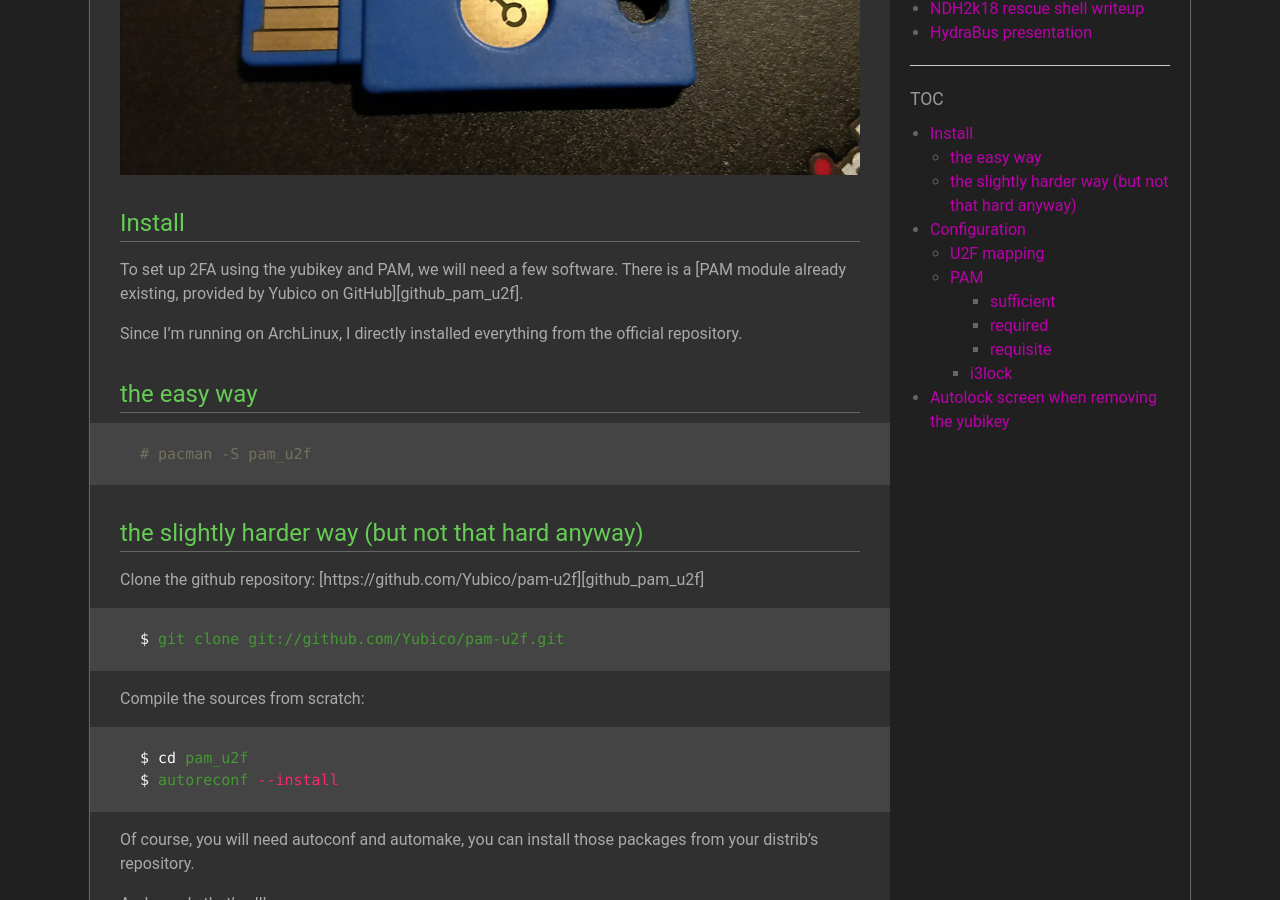
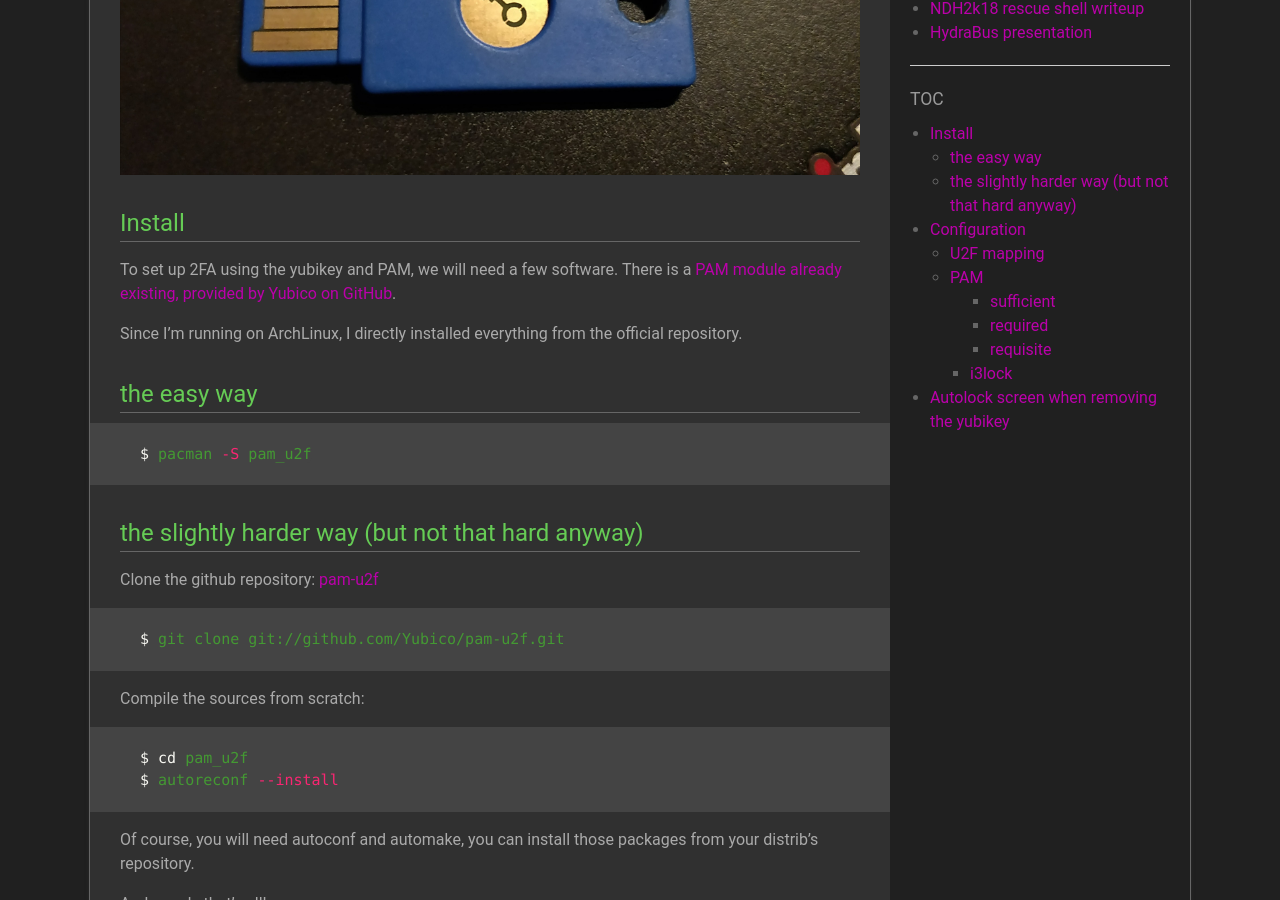
Before and after one commit to entropyqueen/entropyQueen.github.io, a Jekyll site: the page built from _posts/2020-07-14-Setting_up_2FA_on_Linux_with_PAM.md, in a window 1280 px wide and 900 px high, scrolled down 588 px. Built offline with Jekyll 4.4.1, drawn with Linux system fonts in a browser that asks for light colours; comment, search, counter and statistics services are not loaded; part of the change alters nothing that is shown.

Commit message:
minor fixes u2f pam

````diff
--- a/_posts/2020-07-14-Setting_up_2FA_on_Linux_with_PAM.md
+++ b/_posts/2020-07-14-Setting_up_2FA_on_Linux_with_PAM.md
@@ -17,19 +17,19 @@ Quick post to explain how I setup my Two Factor Authentication on Linux using a
 # Install
 
 To set up 2FA using the yubikey and PAM, we will need a few software.
-There is a [PAM module already existing, provided by Yubico on GitHub][github_pam_u2f].
+There is a [PAM module already existing, provided by Yubico on GitHub](https://github.com/Yubico/pam-u2f).
 
 Since I'm running on ArchLinux, I directly installed everything from the official repository.
 
 ## the easy way
 
 ```bash
-# pacman -S pam_u2f
+$ pacman -S pam_u2f
 ```
 
 ## the slightly harder way (but not that hard anyway)
 
-Clone the github repository: [https://github.com/Yubico/pam-u2f][github_pam_u2f]
+Clone the github repository: [pam-u2f](https://github.com/Yubico/pam-u2f)
 
 ```bash
 $ git clone git://github.com/Yubico/pam-u2f.git
````
